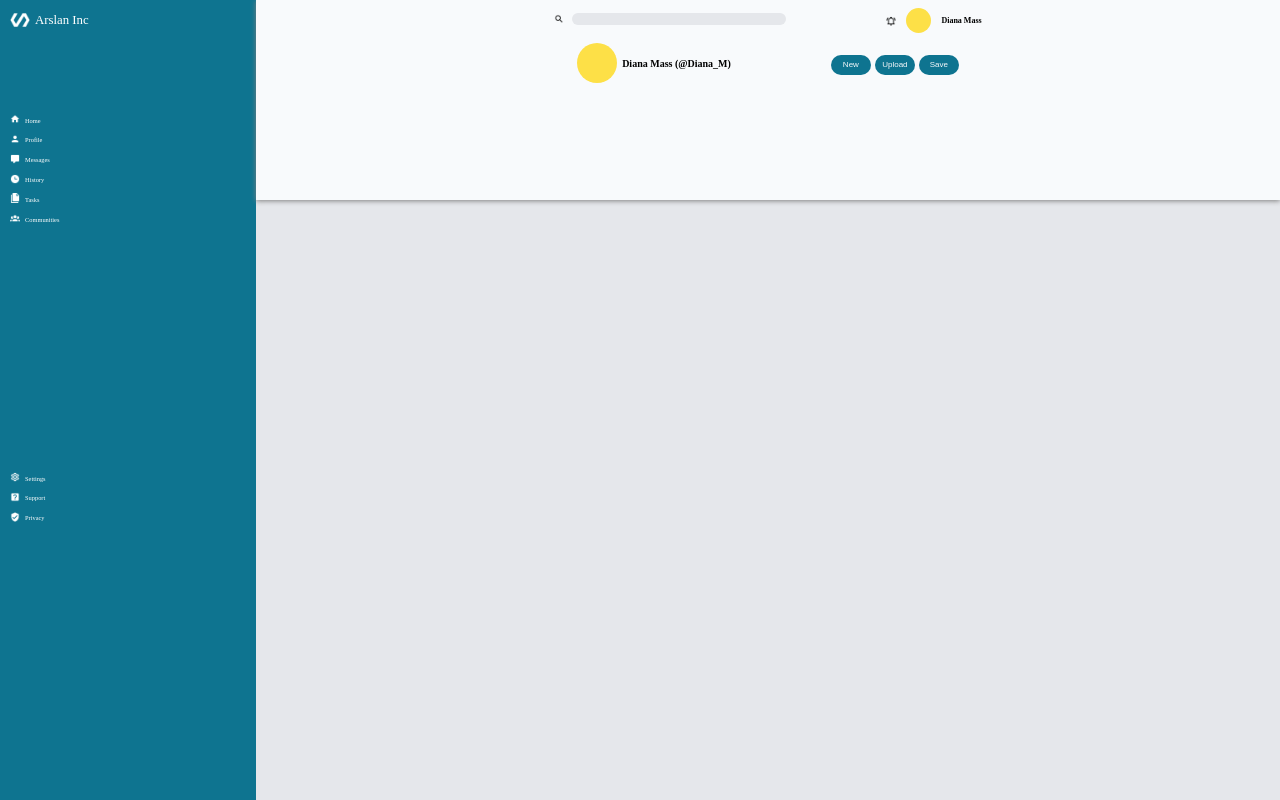
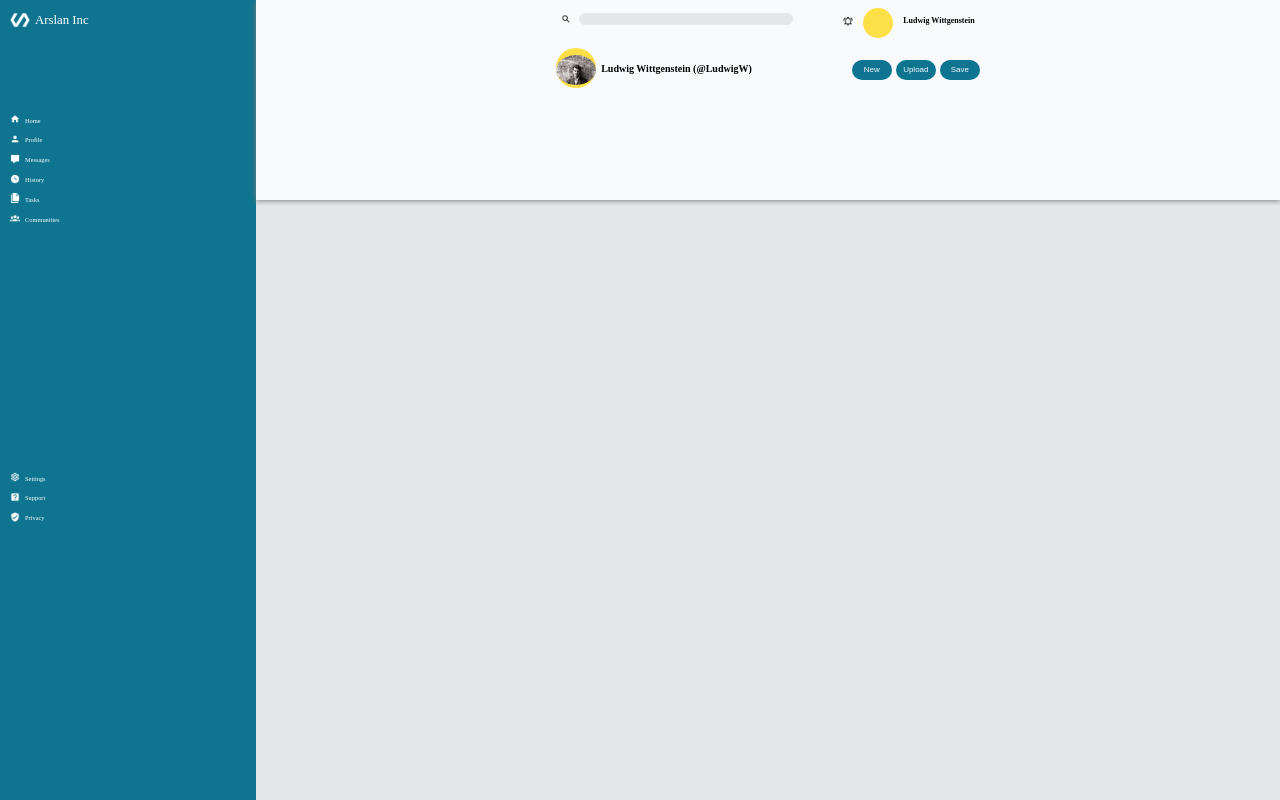
Before and after one commit to NersesArslan/admin-dashboard, a plain HTML site: page index.html in a window 1280 px wide. Drawn offline with Linux system fonts and the light colour scheme.

Commit message:
added W's pic to test user pic

```diff
--- a/index.html
+++ b/index.html
@@ -68,15 +68,19 @@
 
                 <div class="right">
                     <img src="bell-ring-outline.png" alt="">
-                    <div class="user-icon"></div>
-                    <p>Diana Mass</p>
+                    <div class="user-icon">
+
+                    </div>
+                    <p>Ludwig Wittgenstein</p>
                 </div>
             </div>
 
             <div class="header-bottom">
                 <div class="b-left">
-                    <div class="main-user-icon"></div>
-                    <p>Diana Mass (@Diana_M)</p>
+                    <div class="main-user-icon">
+                        <img src="LudWitt.jpg" alt="">
+                    </div>
+                    <p>Ludwig Wittgenstein (@LudwigW)</p>
                 </div>
                 <div class="b-right">
                     <button>New</button>
--- a/style.css
+++ b/style.css
@@ -92,7 +92,7 @@ html, body {
 .header-top {
     display: flex;
     justify-content: center;
-    gap: 100px;
+    gap: 50px;
     padding-top: 8px;
 }
 
@@ -104,8 +104,16 @@ html, body {
 .user-icon {
     background-color: var(--quaternary-color);
     border-radius: 50%;
-    height: 25px;
-    width: 25px;
+    height: 30px;
+    width: 30px;
+}
+
+.user-icon img {
+    position: relative;
+    left: 1.5px;
+
+    height: 20px;
+    border-radius: 50%;
 }
 
 .right {
@@ -160,6 +168,13 @@ input[type="text"] {
     height: 40px;
     width: 40px;
 }
+.main-user-icon img {
+    position: relative;
+    top: 7px;
+    max-width: 100%;
+
+    border-radius: 50%;
+}
 
 .header-bottom {
     display: flex;
```
Also changed, not shown: LudWitt.jpg (added).
